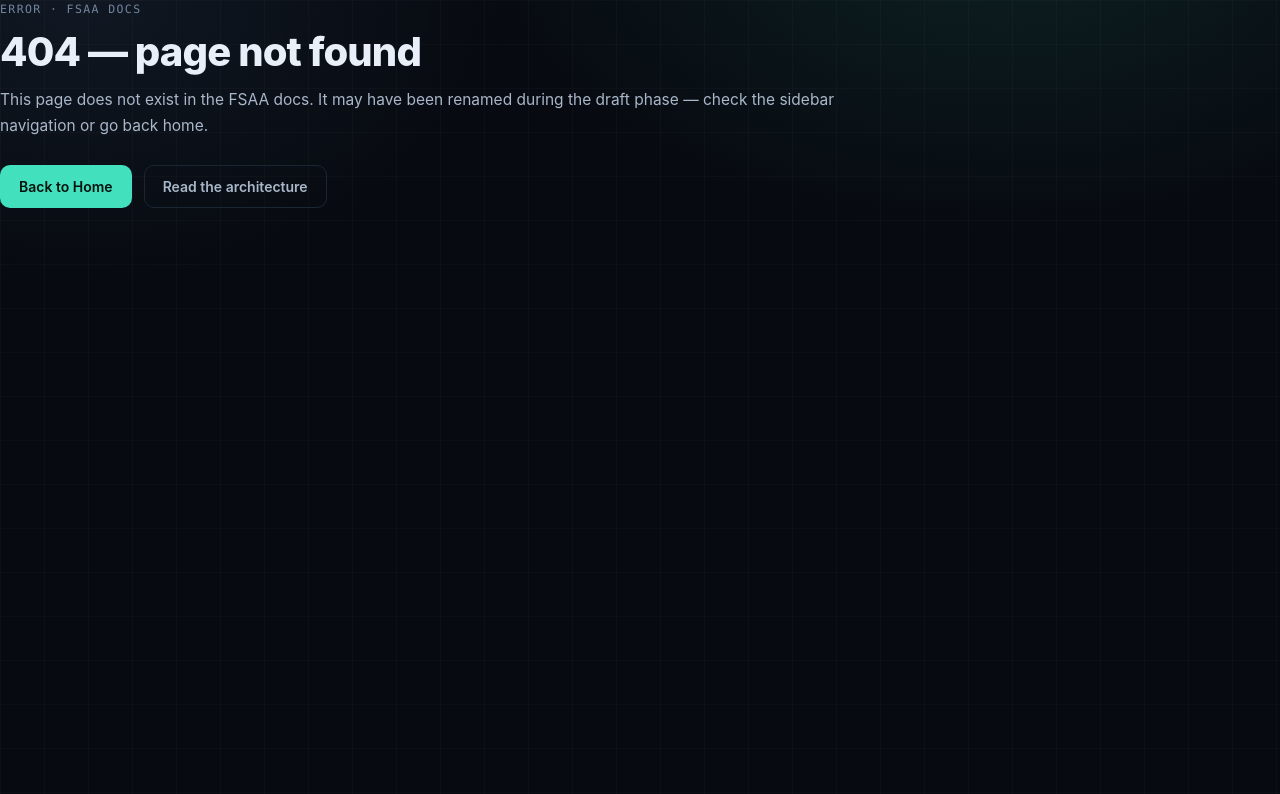
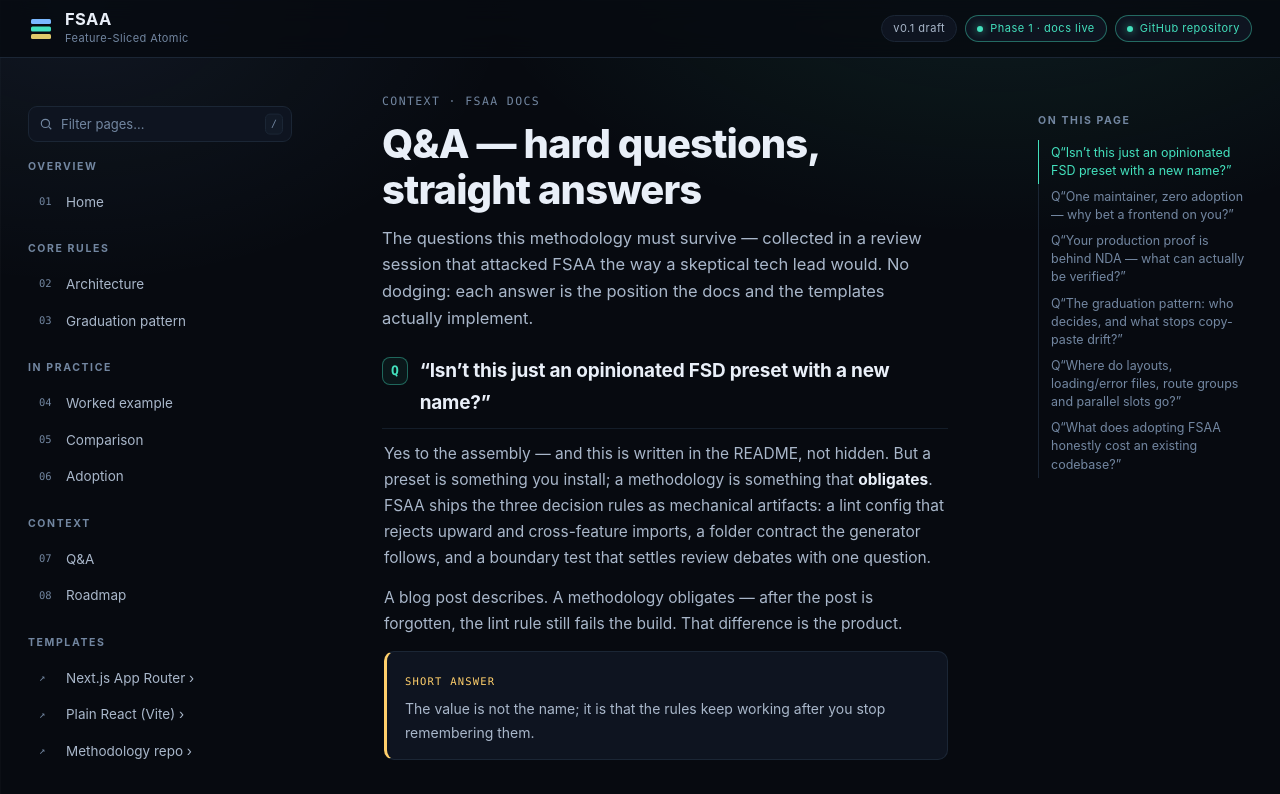
Before and after one commit to Aramex86/FSAA-webpage, a Next.js app: page /fsaa/qa in a window 1280 px wide. Before the commit this address had no page. Shown: the top 794 px of the page. Built offline with nearby package versions, Linux system fonts and the light colour scheme; a small style sheet from the web is missing.

Commit message:
docs: Q&A page (6 grill- questions + official answers); anchor fix — scroll-margin on [id] clears sticky topbar; qa styles

```diff
--- /dev/null
+++ b/src/app/(docs)/qa/page.tsx
@@ -0,0 +1,58 @@
+import { Callout, PageHeader, ProofBadge } from '@/shared/ui/molecules';
+import { STATUS_PILL, QA_ITEMS } from '@/features/docs-qa';
+import { DocsPager } from '@/features/docs-pager';
+import { crumbFor } from '@/features/docs-registry';
+import { docPageMetadata } from '@/shared/config/site';
+import { SITE } from '@/shared/config/site';
+
+export const metadata = docPageMetadata({
+  title: 'FSAA Q&A: hard questions, straight answers',
+  description:
+    'The critique round: is FSAA just FSD+Atomic glued together, one maintainer risk, NDA-shrouded production proof, graduation mechanics, Next.js App Router placement, and what adoption honestly costs.',
+  slug: '/qa',
+});
+
+export default function QAPage() {
+  return (
+    <>
+      <PageHeader
+        crumb={crumbFor('qa')}
+        title="Q&A — hard questions, straight answers"
+        lede="The questions this methodology must survive — collected in a review session that attacked FSAA the way a skeptical tech lead would. No dodging: each answer is the position the docs and the templates actually implement."
+      />
+
+      {QA_ITEMS.map((item) => (
+        <div className="qa" key={item.id}>
+          <h2 id={item.id} className="qa-q">
+            <span className="qa-mark">Q</span>
+            {item.question}
+          </h2>
+          <div className="qa-a">
+            {item.answer.map((block, i) => (
+              <p key={i} dangerouslySetInnerHTML={{ __html: block }} />
+            ))}
+            {item.take && (
+              <Callout tone="rule" label="Short answer">
+                {item.take}
+              </Callout>
+            )}
+          </div>
+        </div>
+      ))}
+
+      <ProofBadge>
+        {SITE.proof.replace(
+          'internal financial accounting tool',
+          'internal financial accounting tool (self-demonstrating: these docs are built on FSAA)',
+        )}
+      </ProofBadge>
+
+      <div className="cta">
+        <em>Disagree with an answer? That is a placement question worth having publicly —</em>{' '}
+        <STATUS_PILL />
+      </div>
+
+      <DocsPager current="qa" />
+    </>
+  );
+}
--- a/src/entities/docs-page/model/registry.ts
+++ b/src/entities/docs-page/model/registry.ts
@@ -50,6 +50,14 @@ export const DOCS_PAGES: DocsPage[] = [
     title: 'Adoption guide',
     nav: 'Adoption',
     keywords: ['adoption', 'migration', 'checklist', 'review', 'enforcement'],
+  },
+  {
+    id: 'qa',
+    slug: '/qa',
+    group: 'Context',
+    title: 'Q&A — hard questions, straight answers',
+    nav: 'Q&A',
+    keywords: ['qa', 'questions', 'answers', 'critique', 'skeptics', 'review', 'maintainer', 'risk'],
   },
   {
     id: 'roadmap',
--- a/src/entities/docs-page/model/types.ts
+++ b/src/entities/docs-page/model/types.ts
@@ -7,6 +7,7 @@ export type DocsPageId =
   | 'example'
   | 'comparison'
   | 'adoption'
+  | 'qa'
   | 'roadmap';
 
 export type NavGroup = 'Overview' | 'Core rules' | 'In practice' | 'Context';
--- /dev/null
+++ b/src/features/docs-qa/index.ts
@@ -0,0 +1,3 @@
+/* Public API of the docs-qa feature. */
+export { QA_ITEMS, STATUS_PILL } from './ui/qaData';
+export type { QAItem } from './ui/qaData';
--- /dev/null
+++ b/src/features/docs-qa/ui/qaData.tsx
@@ -0,0 +1,78 @@
+/* features/docs-qa — the critique round: grilling questions and the official answers.
+   Content mirrors README/roadmap claims 1:1 — one source of truth, no drift. */
+
+import Link from 'next/link';
+
+export type QAItem = {
+  id: string;
+  question: string;
+  answer: string[];
+  take?: string;
+};
+
+const GITHUB_ISSUES = 'https://github.com/Aramex86/fsaa/issues';
+
+export const QA_ITEMS: QAItem[] = [
+  {
+    id: 'just-a-preset',
+    question: '“Isn’t this just an opinionated FSD preset with a new name?”',
+    answer: [
+      'Yes to the assembly — and this is written in the README, not hidden. But a preset is something you install; a methodology is something that <strong>obligates</strong>. FSAA ships the three decision rules as mechanical artifacts: a lint config that rejects upward and cross-feature imports, a folder contract the generator follows, and a boundary test that settles review debates with one question.',
+      'A blog post describes. A methodology obligates — after the post is forgotten, the lint rule still fails the build. That difference is the product.',
+    ],
+    take: 'The value is not the name; it is that the rules keep working after you stop remembering them.',
+  },
+  {
+    id: 'one-maintainer',
+    question: '“One maintainer, zero adoption — why bet a frontend on you?”',
+    answer: [
+      'Honest: the risk is real and the docs name it. Three mitigations: the code is <strong>MIT</strong> with no lock-in — if the project dies, everything stays yours; the rules compact into a ~20-minute read, so a team onboarded without me; and the artifacts (templates, lint config) are plain config files your senior engineers already understand.',
+      'Adoption grows from working boundary cases, not promises — the placement-issue flow in CONTRIBUTING is the intended first contact.',
+    ],
+    take: 'You are not betting on a person — you are copying two files and three rules you can read over coffee.',
+  },
+  {
+    id: 'nda-proof',
+    question: '“Your production proof is behind NDA — what can actually be verified?”',
+    answer: [
+      'The internal tool (financial accounting, managers/director/accounting as daily users) validates the rules under real load — but the code cannot be shown. So the claim was made verifiable differently: <strong>this documentation site is itself built on FSAA</strong> — features/entities/shared, thin routes, boundary-tested imports. Open the repo and inspect a working Next.js App Router layout that follows every rule.',
+      'Both starter templates ship the same structure with lint enforcement — the architecture is inspectable, forkable, and copyable into a project on Monday.',
+    ],
+    take: 'NDA hid the proof — so an inspectable one was built on top of the docs.',
+  },
+  {
+    id: 'graduation-who',
+    question: '“The graduation pattern: who decides, and what stops copy-paste drift?”',
+    answer: [
+      'The trigger is objective, not a feeling: a component is needed by a <strong>second independent feature</strong>. The first duplicate is legal — it is a signal, not a catastrophe. Promotion requires the boundary test to pass, then the move happens in <strong>one PR</strong>: the component lands in shared/ui as a molecule, the old feature imports it via the public index, and the previous path dies inside that same changeset.',
+      'What stops drift mechanically: cross-feature imports are a lint error, so a copy-pasted component fails CI — the second copy either graduates or gets replaced by an import from the first.',
+    ],
+    take: 'Trigger: second feature. Gate: boundary test. Move: one PR, old import dies in it.',
+  },
+  {
+    id: 'nextjs-placement',
+    question: '“Where do layouts, loading/error files, route groups and parallel slots go?”',
+    answer: [
+      'The App Router itself is the pages layer — no <code>_app</code>/<code>_pages</code> renames. Root <code>layout.tsx</code> is the FSAA app layer (providers, global config); section layouts and <code>loading.tsx</code>/<code>error.tsx</code> are page-composition wrappers; route groups are allowed while import directions stay intact; a parallel-route <code>@slot</code> references a feature and never implements one.',
+      'The full mapping is codified on the architecture page — and enforced by the starter’s ESLint config.',
+    ],
+    take: 'Slots reference features — route files never grow business logic.',
+  },
+  {
+    id: 'adoption-cost',
+    question: '“What does adopting FSAA honestly cost an existing codebase?”',
+    answer: [
+      'The methodology is incremental by design: features keep their flat <code>ui/</code> folders from day one — no atomic reorganization inside features is required to start. The first real steps are (1) add the alias set, (2) turn on the boundary lint in warn mode for a sprint, then error mode, (3) run the boundary test on new components only.',
+      'What is deliberately NOT promised: a no-pain rewrite of a legacy tree. Migration stories live in the adoption guide; a rewrite is the wrong lens — graduation applies to components, not to sprints.',
+    ],
+    take: 'Start with one sprint of warn-mode lint; graduation applies to components, not to big-bang rewrites.',
+  },
+];
+
+export function STATUS_PILL() {
+  return (
+    <Link href="https://github.com/Aramex86/fsaa/issues" target="_blank" rel="noreferrer" className="pill live">
+      bring the case to GitHub issues ↗
+    </Link>
+  );
+}
--- a/src/shared/ui/docs-ui.css
+++ b/src/shared/ui/docs-ui.css
@@ -34,6 +34,8 @@
   backdrop-filter: blur(12px);
   -webkit-backdrop-filter: blur(12px);
   border-bottom: 1px solid var(--line);
+  /* scroll-margin anchors must always clear this bar (see tokens h2/h3) */
+  transform: translateZ(0); /* keep sticky compositing on Safari/GH Safari quirk */
 }
 .brand { display: flex; align-items: center; gap: 11px; color: var(--text); }
 .brand:hover { text-decoration: none; }
@@ -644,6 +646,23 @@ pre.mini .a { color: #e0c96a; }
   .layer { grid-template-columns: 22px 72px 1fr; }
   .layer .im { grid-column: 2 / -1; text-align: left; white-space: normal; }
 }
-/* External nav links (Templates, methodology repo) — visual distinction from doc pages */
-.navlink.nav-ext .n { color: var(--accent-2); }
-.navlink.nav-ext:hover { border-color: var(--line); }
+/* ---------- qa page ---------- */
+.qa { margin: 0 0 34px; }
+.qa-q {
+  display: flex; align-items: baseline; gap: 12px;
+  font-size: 19px; letter-spacing: -0.2px; font-weight: 700;
+  margin: 0 0 12px; padding-bottom: 9px;
+  border-bottom: 1px solid var(--line-soft);
+}
+.qa-mark {
+  font-family: var(--mono); font-size: 13px; font-weight: 700;
+  color: var(--accent);
+  border: 1px solid rgba(67, 224, 189, 0.4);
+  background: rgba(67, 224, 189, 0.06);
+  border-radius: 8px; padding: 2px 8px;
+  flex: none; transform: translateY(-2px);
+}
+.qa-a { padding-left: 2px; }
+.qa-a p { color: var(--dim); }
+.qa-a strong { color: var(--text); }
+.qa .callout { margin-top: 12px; }
--- a/src/shared/ui/tokens.css
+++ b/src/shared/ui/tokens.css
@@ -57,8 +57,10 @@ code, kbd, pre { font-family: var(--mono); }
 article { max-width: 840px; }
 
 h1 { font-size: clamp(28px, 3.6vw, 40px); line-height: 1.14; letter-spacing: -0.9px; margin: 0 0 12px; font-weight: 800; }
-h2 { font-size: 21px; letter-spacing: -0.3px; margin: 44px 0 14px; font-weight: 700; padding-bottom: 9px; border-bottom: 1px solid var(--line-soft); scroll-margin-top: 84px; }
-h3 { font-size: 16px; margin: 28px 0 10px; font-weight: 650; scroll-margin-top: 84px; }
+h2 { font-size: 21px; letter-spacing: -0.3px; margin: 44px 0 14px; font-weight: 700; padding-bottom: 9px; border-bottom: 1px solid var(--line-soft); scroll-margin-top: calc(var(--topbar) + 26px); }
+h3 { font-size: 16px; margin: 28px 0 10px; font-weight: 650; scroll-margin-top: calc(var(--topbar) + 26px); }
+/* any anchor target inside article clears the sticky topbar */
+[id] { scroll-margin-top: calc(var(--topbar) + 26px); }
 h4 { margin: 0 0 8px; font-size: 15px; font-weight: 680; }
 p { margin: 0 0 14px; color: var(--dim); }
 strong { color: var(--text); font-weight: 650; }
```
